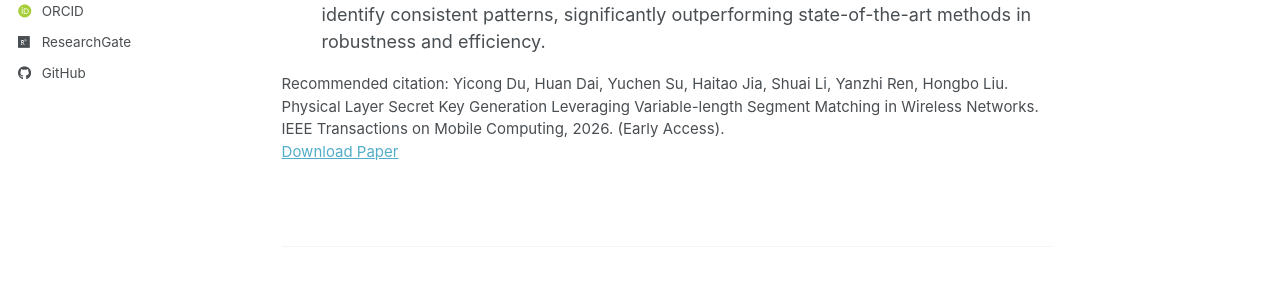
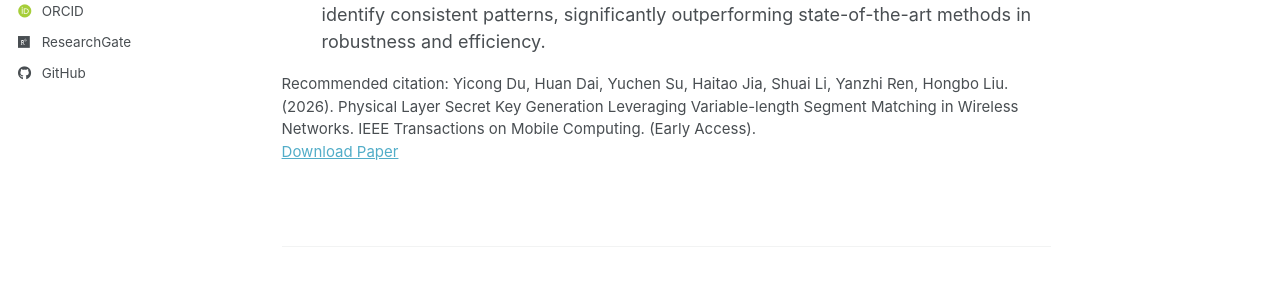
Before and after one commit to DozzzeN/yc_du, a Jekyll site: the page built from _publications/2026-01-01-variable-length-segment-matching.md, in a window 1280 px wide and 1218 px high. Shown: the part 533-823 px from the top of the window. Built offline with Jekyll 4.4.1, drawn with Linux system fonts in a browser that asks for light colours; some web fonts are replaced; a script bundle is joined from its source files by our own code; library files that are not in the unit come from our copies.

```diff
--- a/_publications/2026-01-01-variable-length-segment-matching.md
+++ b/_publications/2026-01-01-variable-length-segment-matching.md
@@ -3,11 +3,11 @@ title: "Physical Layer Secret Key Generation Leveraging Variable-length Segment
 collection: publications
 category: manuscripts
 permalink: /publication/2026-tmc-variable-length
-excerpt: 'This paper addresses the trade-off between key generation rate and accuracy by introducing an adaptive variable-length segment matching framework.'
+excerpt: "This paper addresses the trade-off between key generation rate and accuracy by introducing an adaptive variable-length segment matching framework."
 date: 2026-01-01
-venue: 'IEEE Transactions on Mobile Computing (TMC)'
-paperurl: 'https://ieeexplore.ieee.org/journal/tmc'
-citation: 'Yicong Du, Huan Dai, Yuchen Su, Haitao Jia, Shuai Li, Yanzhi Ren, Hongbo Liu. Physical Layer Secret Key Generation Leveraging Variable-length Segment Matching in Wireless Networks. IEEE Transactions on Mobile Computing, 2026. (Early Access).'
+venue: "IEEE Transactions on Mobile Computing (TMC)"
+paperurl: "https://ieeexplore.ieee.org/journal/tmc"
+citation: "Yicong Du, Huan Dai, Yuchen Su, Haitao Jia, Shuai Li, Yanzhi Ren, Hongbo Liu. (2026). Physical Layer Secret Key Generation Leveraging Variable-length Segment Matching in Wireless Networks. IEEE Transactions on Mobile Computing. (Early Access)."
 ---
 
 ### Contributions & Highlights
```
